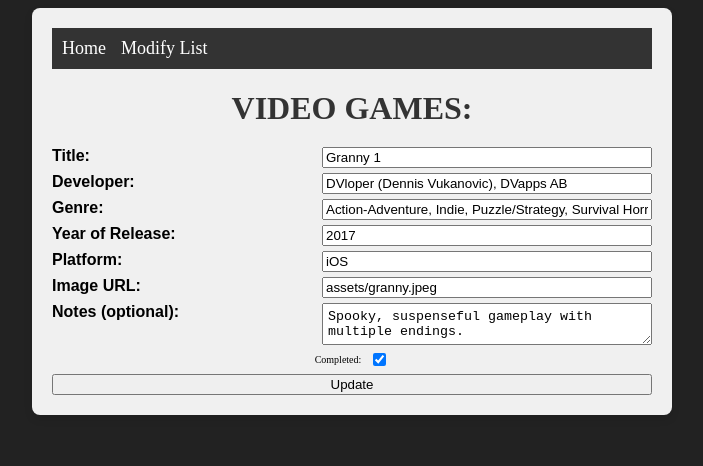
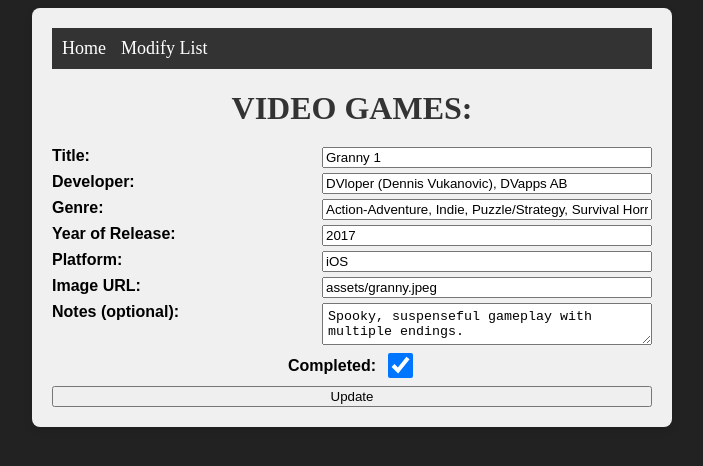
Before and after one commit to faarizsheikh/Faariz_Sheikh_Learning_Angular, an Angular app: page /modify/1 in a window 1280 px wide. Shown: the top 466 px of the page, without its empty margins (288-991 px from the left). Built offline with nearby package versions, Linux system fonts and the light colour scheme.

Commit message:
FIXED: Checkbox in game-form.

```diff
--- a/src/app/game-form/game-form.css
+++ b/src/app/game-form/game-form.css
@@ -24,8 +24,14 @@
   gap: 8px;
 }
 
-form > label {
+form > label,
+form > .completed > label {
   font: bold 16px sans-serif;
+}
+
+form .completed input[type="checkbox"] {
+  width: 25px;
+  height: 25px;
 }
 
 form > button {
@@ -37,6 +43,10 @@
 form > textarea::placeholder {
   text-align: center;
 }
+
+/*form > textarea::placeholder {*/
+/*  vert-align: middle;*/
+/*}*/
 
 form > label:nth-of-type(1) {
   grid-area: titleLbl;
```
